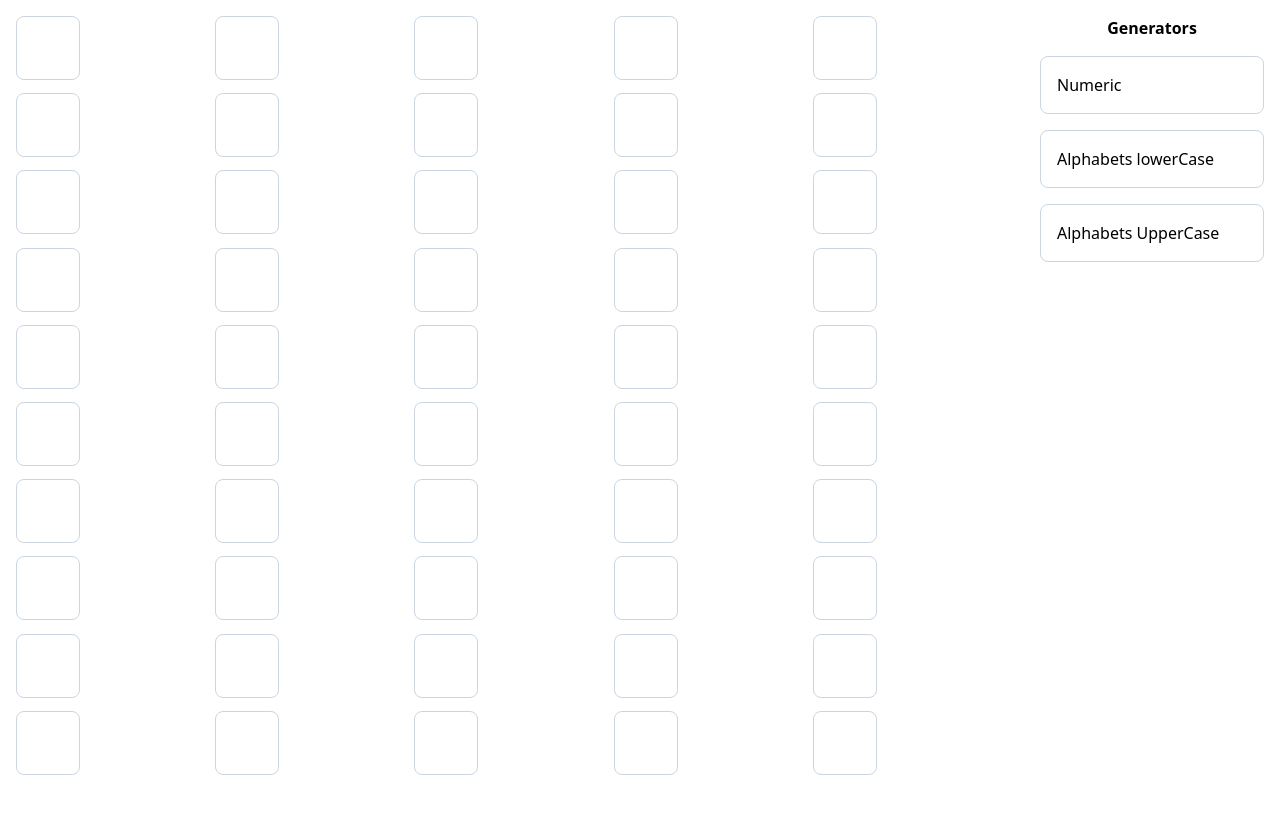
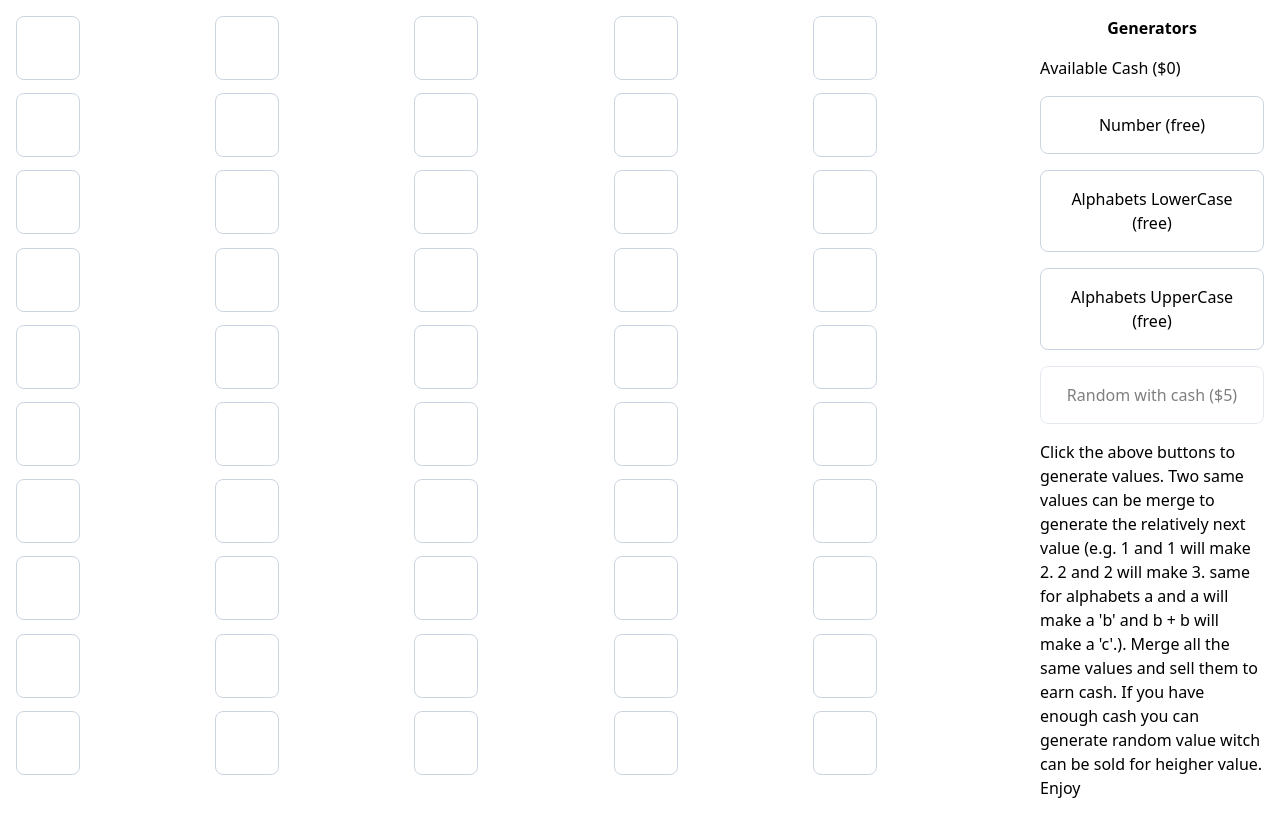
Before and after one commit to junaidakbar-alphasquad/DND-merge-game, a Next.js app: page / in a window 1280 px wide. Built offline with nearby package versions, Linux system fonts and the light colour scheme.

Commit message:
new functionality added

```diff
--- a/components/FirstComp.js
+++ b/components/FirstComp.js
@@ -1,15 +1,12 @@
-import React, { useEffect, useRef } from "react";
+import React, { useRef } from "react";
 import { useDispatch, useSelector } from "react-redux";
-import {
-  useGetDataQuery,
-  useLazyGetDatabyparamsQuery,
-} from "../redux-setup/apiSlice";
-import { setItems, showConsole } from "../redux-setup/TestSlice";
+import { setCash, setItems, showConsole } from "../redux-setup/TestSlice";
 import { alphabets, upperCase } from "./Generator";
 
 const FirstComp = () => {
   const dispatch = useDispatch();
   const items = useSelector((state) => state.TestSlice.items);
+  const cash = useSelector((state) => state.TestSlice.cash);
   const dat = () => {
     let dat = [];
     // useEffect(()=>{
@@ -29,12 +26,14 @@ const FirstComp = () => {
   };
   const handleItem = (item) => {
     if (typeof item === "number") {
-      return item + 1;
+      return { item: item + 1, index: item };
     } else {
       if (item?.toUpperCase() === item && item !== item?.toLowerCase()) {
-        return upperCase[upperCase.findIndex((a) => a === item) + 1];
+        let ind = upperCase.findIndex((a) => a === item);
+        return { item: upperCase[ind + 1], index: ind + 1 };
       } else if (item?.toUpperCase() !== item && item === item.toLowerCase()) {
-        return alphabets[alphabets.findIndex((it) => it === item) + 1];
+        let ind = alphabets.findIndex((it) => it === item);
+        return { item: alphabets[ind + 1], index: ind + 1 };
       }
     }
   };
@@ -46,7 +45,8 @@ const FirstComp = () => {
       let temp = JSON.parse(JSON.stringify(items));
       if (items[dragItem.current] === items[dropItem.current]) {
         temp[dragItem.current] = null;
-        temp[dropItem.current] = handleItem(items[dragItem.current]);
+        let { item } = handleItem(items[dragItem.current]);
+        temp[dropItem.current] = item;
       } else {
         temp[dragItem.current] = items[dropItem.current] || null;
         temp[dropItem.current] = items[dragItem.current];
@@ -56,27 +56,54 @@ const FirstComp = () => {
       dropItem.current = null;
     }
   };
+  const sell = (itemContent, i) => {
+    let { index } = handleItem(itemContent);
+    let temp = [...items];
+    temp[i] = null;
+    dispatch(setItems(temp));
+    dispatch(setCash(cash + 2 ** (index - 1)));
+  };
   return (
     <>
       <div className="grid grid-cols-5 w-full h-screen p-4 gap-1">
         {data.map((a, i) => (
           <div
-            draggable
+            draggable={
+              items[i] &&
+              ![upperCase.at(-1), alphabets.at(-1)].includes(items[i])
+            }
             onDragStart={() => dragStart(i)}
             onTouchStart={() => dragStart(i)}
             onTouchEnd={() => dragEnd()}
-            ontouch
-            // onTouchMove={() => dragEnter(i)}
             onDragEnter={() => dragEnter(i)}
             onDragEnd={() => dragEnd()}
+            onClick={(e) => {
+              if ([upperCase.at(-1), alphabets.at(-1)].includes(items[i])) {
+                e.stopPropagation();
+                sell(items[i], i);
+              }
+            }}
+            style={{
+              cursor:
+                items[i] &&
+                ![upperCase.at(-1), alphabets.at(-1)].includes(items[i])
+                  ? "grab"
+                  : "",
+            }}
             className={`${
               items[i]
-                ? "bg-blue-300 shadow-lg border-blue-300 shadow-blue-300"
+                ? "bg-blue-300 cursor-pointer shadow-lg border-blue-300 shadow-blue-300 group"
                 : ""
-            } border w-10 h-10 lg:w-16 lg:h-16  border-slate-300 rounded-lg flex justify-center items-center`}
+            } border relative w-10 h-10 lg:w-16 lg:h-16  border-slate-300 rounded-lg flex justify-center items-center`}
             key={a}
           >
             {items[i]}
+            <div
+              onClick={() => sell(items[i], i)}
+              className="bg-green-600 -top-3 -right-2 cursor-pointer rounded-full w-5 h-5 justify-center items-center text-white absolute group-hover:flex hidden"
+            >
+              $
+            </div>
           </div>
         ))}
       </div>
--- a/components/Generator.js
+++ b/components/Generator.js
@@ -1,8 +1,8 @@
 import React from "react";
 import { useDispatch, useSelector } from "react-redux";
-import { setItems } from "../redux-setup/TestSlice";
+import { setCash, setItems } from "../redux-setup/TestSlice";
 export function getRndInteger(min, max) {
-  return Math.floor(Math.random() * (max - min)) + min;
+  return Math.floor(Math.random() * (max - min + 1)) + min;
 }
 export const upperCase = [
   "A",
@@ -33,7 +33,13 @@ export const upperCase = [
   "Z",
 ];
 export const alphabets = upperCase.map((it) => it.toLowerCase());
-const getItemValue = (type) => {
+const getItemValue = (type, cash) => {
+  if (cash) {
+    let random = getRndInteger(0, 15);
+    let all = [alphabets, upperCase];
+    let rand = getRndInteger(0, 2);
+    return rand == 2 ? random + 1 : all[rand][random];
+  } else {
     switch (type) {
       case "number":
         let random = 1; // getRndInteger(1, 10);
@@ -45,21 +51,23 @@ const getItemValue = (type) => {
       default:
         break;
     }
+  }
 };
 const Generator = () => {
   const items = useSelector((state) => state.TestSlice.items);
+  const cash = useSelector((state) => state.TestSlice.cash);
   const dispatch = useDispatch();
   const generators = [
-    { name: "Numeric", item: "number", id: 1, char: 1 },
-    { name: "Alphabets lowerCase", item: "a", id: 2, char: "a" },
-    { name: "Alphabets UpperCase", item: "A", id: 3, char: "A" },
-    // {name:"",item:"",id:1},
+    { name: "Number (free)", item: "number", id: 1, char: 1 },
+    { name: "Alphabets LowerCase (free)", item: "a", id: 2, char: "a" },
+    { name: "Alphabets UpperCase (free)", item: "A", id: 3, char: "A" },
+    { name: "Random with cash ($5)", item: "random", id: 4, char: "$" },
   ];
-  const generate = (item) => {
-    let itemValue = getItemValue(item);
+  const generate = (item, cash) => {
+    let itemValue = getItemValue(item, cash);
     let temp = JSON.parse(JSON.stringify(items));
     function setValue(val) {
-      let random = getRndInteger(0, 50);
+      let random = getRndInteger(0, 49);
       if (!temp[random]) {
         temp[random] = itemValue;
       } else {
@@ -68,30 +76,50 @@ const Generator = () => {
     }
     if (temp.length >= 50 && temp.every((it) => it)) {
       alert(
-        "No more space. Merge or Remove the items from the board to generate more items."
+        "No more space. Merge or Sell the items from the board to generate more items."
       );
     } else {
       setValue(itemValue);
+      cash && dispatch(setCash(cash - 5));
       dispatch(setItems(temp));
     }
   };
+  function formatCurrency(number, currencyCode = "USD", locale = "en-US") {
+    return new Intl.NumberFormat(locale, {
+      style: "currency",
+      currency: currencyCode,
+      minimumFractionDigits: 0,
+    }).format(number);
+  }
   return (
     <div className="flex flex-col p-4 gap-4 max-w-[20%] w-full">
       <h2 className="font-semibold text-sm lg:text-base text-center">
         Generators
       </h2>
+      <p>Available Cash ({formatCurrency(cash)})</p>
       {generators.map(({ id, name, item, char }) => (
-        <div
+        <button
+          disabled={item == "random" && cash < 5}
           onClick={() => {
-            generate(item);
+            item == "random" && cash >= 5
+              ? generate(item, cash)
+              : generate(item);
           }}
-          className="select-none w-full cursor-pointer duration-300 transition-all ease-in-out hover:bg-gradient-to-br from-inherit via-yellow-400 to-red-500  p-4 rounded-lg border border-slate-300"
+          className="select-none w-full disabled:opacity-50 duration-300 transition-all ease-in-out bg-gradient-to-br from-inherit via-yellow-400 to-red-500  p-4 rounded-lg border border-slate-300"
           key={id}
         >
           <div className="hidden lg:block">{name}</div>
           <div className="lg:hidden block">{char}</div>
-        </div>
+        </button>
       ))}
+      <p>
+        Click the above buttons to generate values. Two same values can be merge
+        to generate the relatively next value (e.g. 1 and 1 will make 2. 2 and 2
+        will make 3. same for alphabets a and a will make a 'b' and b + b will
+        make a 'c'.). Merge all the same values and sell them to earn cash. If
+        you have enough cash you can generate random value witch can be sold for
+        heigher value. Enjoy
+      </p>
     </div>
   );
 };
--- a/redux-setup/TestSlice.js
+++ b/redux-setup/TestSlice.js
@@ -1,8 +1,8 @@
 const { createSlice } = require("@reduxjs/toolkit");
 
 const initialState = {
-  temp: "temp",
   items: [],
+  cash: 0,
 };
 
 const TestSlice = createSlice({
@@ -12,10 +12,10 @@ const TestSlice = createSlice({
     setItems: (state, action) => {
       state.items = action.payload;
     },
-    showConsole: (state, action) => {
-      state.temp = action.payload;
+    setCash: (state, action) => {
+      state.cash = action.payload;
     },
   },
 });
-export const { setItems } = TestSlice.actions;
+export const { setItems, setCash } = TestSlice.actions;
 export default TestSlice.reducer;
```
Lines whose indentation alone changed are shown as unchanged.
